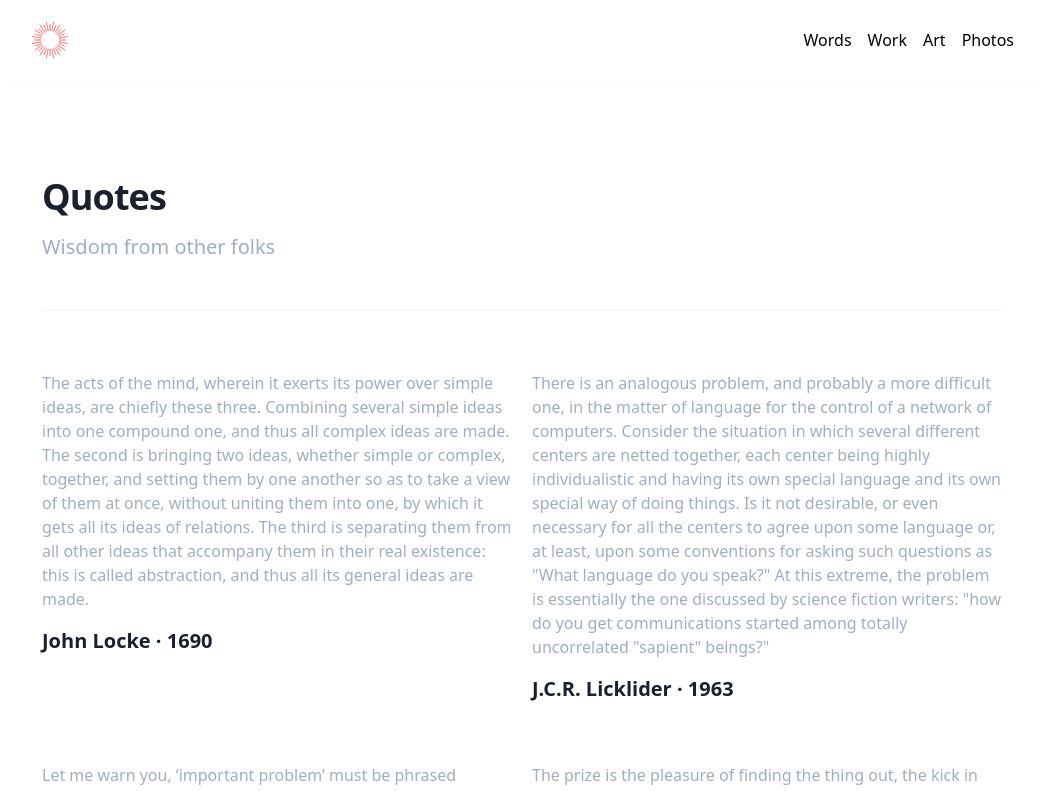
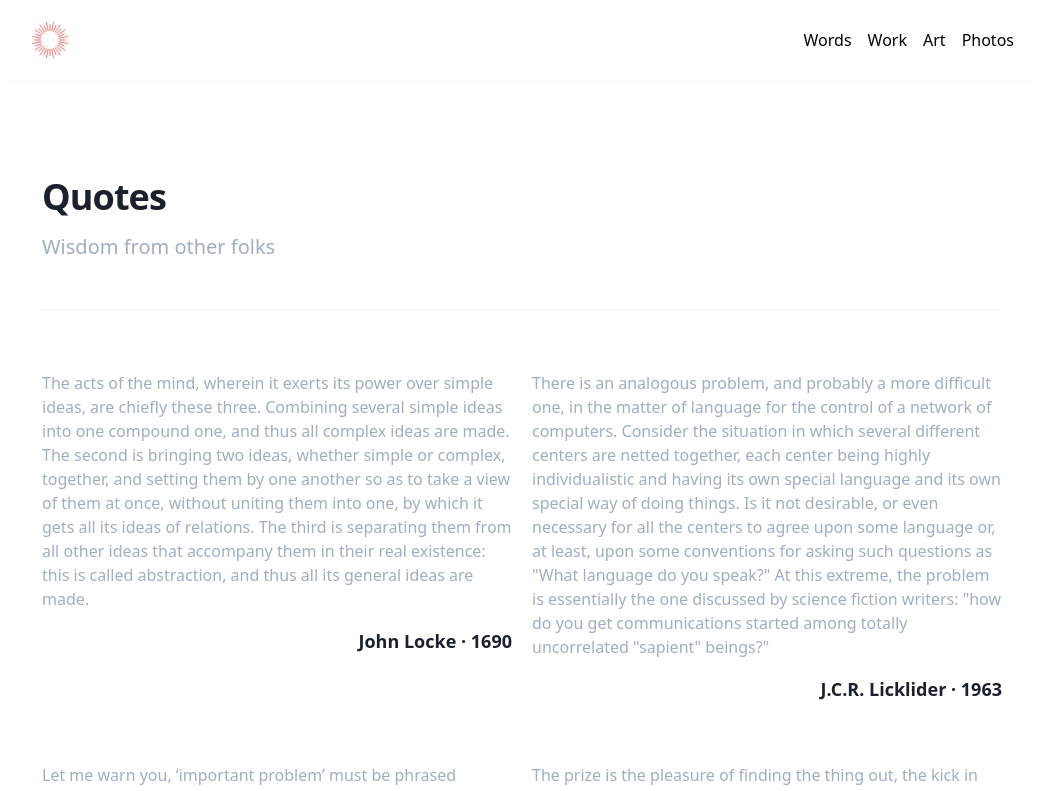
Before and after one commit to devinmcgloin/identity, a Next.js app: page /quotes in a window 1280 px wide. Shown: the top 791 px of the page, without its empty margins (118-1162 px from the left). Built offline with nearby package versions, Linux system fonts and the light colour scheme; a web font is replaced by a local one; what @tailwindcss/ui would draw is missing.

Commit message:
small tweaks

```diff
--- a/pages/quotes.js
+++ b/pages/quotes.js
@@ -22,7 +22,7 @@ const Index = ({ quotes }) => {
           {quotes.map((q) => (
             <div>
               <p className="mt-3 text-base leading-6 text-gray-500">{q.text}</p>
-              <h3 className="mt-4 text-xl leading-7 font-semibold text-gray-900">
+              <h3 className="mt-4 text-lg leading-7 font-semibold text-gray-900 float-right">
                 {q.author} · {q.year}
               </h3>
             </div>
```
